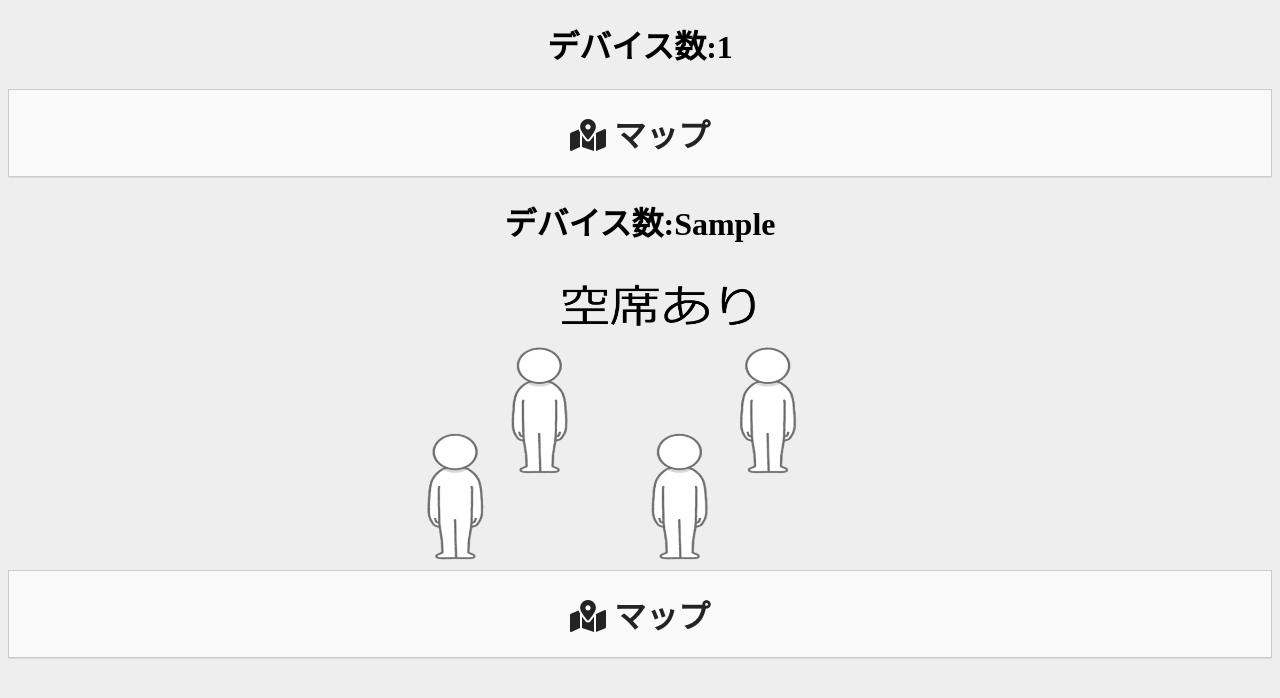
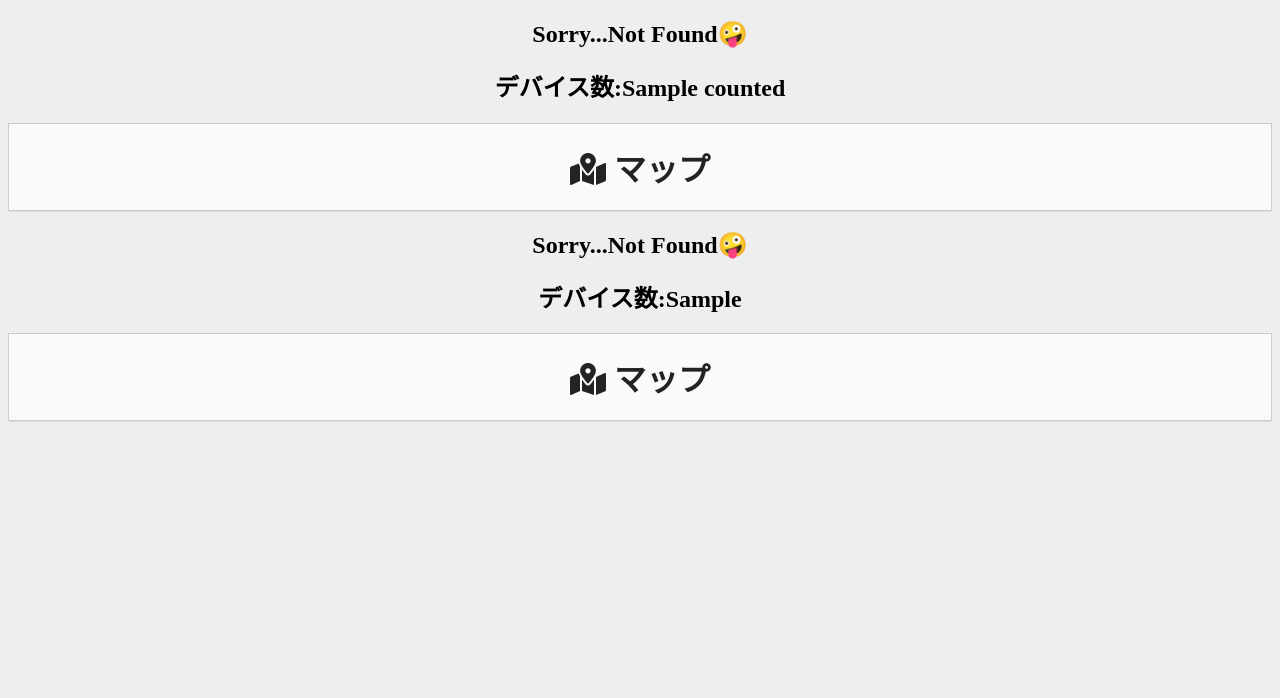
Before and after one commit to Tonoyama/cafe_page, a Flask app: template app/templates/index.html in a window 1280 px wide. Shown: the top 698 px of the page. Run offline with Flask 2, Linux system fonts and the light colour scheme; the template is opened without the code that fills it: most values are stand-ins (such as "Sample title", 1, 10 or a date in 2020); some libraries are stand-ins or nearby versions.

Commit message:
Jinja の書き方を修正

```diff
--- a/app/app.py
+++ b/app/app.py
@@ -24,9 +24,17 @@
     addr3 = str(request.form['addr3'])
     return render_template('index.html', count3=count3, addr3=addr3)
 
+
 @app.route("/", methods=["GET"])
 def view():
-    return render_template('index.html', count=count, count2=count2)
+    counted = int(count)+int(count2)
+    if counted < 50:
+        counted == "1"
+    elif counted < 60:
+        counted == "2"
+    else:
+        counted == "3"
+    return render_template('index.html', counted=counted, count2=count3)
 
 
 if __name__ == "__main__":
--- a/app/templates/index.html
+++ b/app/templates/index.html
@@ -5,35 +5,61 @@
     <meta name="viewport" content="width=device-width, initial-scale=1">
     <title>混雑度チェッカー</title><!--titleはタブの名前(Webページのタイトル)-->
     <!-- cssの読み込み -->
-    <link rel="stylesheet" href="/css/style.css">
     <link rel="stylesheet" href="static/css/style.css" media="screen">
     <link rel="stylesheet" href="https://use.fontawesome.com/releases/v5.12.1/css/all.css">
 </head>
 <body>
-    <form method="post">
-        <h1 class="text-muted">デバイス数:{{count}}</h1>
-    </form>
+    <div>
+        {% if counted %}
+            {% if counted > 0 %}
+                <img src="{{ url_for('static', filename = 'images/empty.png') }}">
+            {% elif counted > 60 %}
+                <img src="{{ url_for('static', filename = 'images/little_empty.png') }}">
+            {% elif counted > 80 %}
+                <img src="{{ url_for('static', filename = 'images/crowded.png') }}">
+            {% else %}
+                <h2>Sorry...Not Found🤪</h2>
+		    {% endif %}
+        {% endif %}
+    </div>
+    <div>
+        <form method="post">
+            <h2 class="text-muted">デバイス数:{{counted}}</h2>
+        </form>
+    </div>
     <div>
         <details>
             <summary><i class="fas fa-map-marked-alt"></i> マップ</summary>
             <div>
-                <img src="../static/images/little_empty.png">
+                <img src="{{ url_for('static', filename = 'images/empty.png') }}">
             </div>
         </details>
     </div>
 
     <!--Z号館側-->
-    <form method="post">
-        <h1 class="text-muted">デバイス数:{{count2}}</h1>
-    </form>
     <div>
-        <img src="../static/images/empty.png">
+        {% if counted %}
+            {% if counted > 0 %}
+                <img src="{{ url_for('static', filename = 'images/empty.png') }}">
+            {% elif counted > 60 %}
+                <img src="{{ url_for('static', filename = 'images/little_empty.png') }}">
+            {% elif counted > 80 %}
+                <img src="{{ url_for('static', filename = 'images/crowded.png') }}">
+            {% else %}
+                <h2>Sorry...Not Found🤪</h2>
+		    {% endif %}
+        {% endif %}
+    </div>
+    <div>
+        <form method="post">
+            <h2 class="text-muted">デバイス数:{{count2}}</h2>
+        </form>
     </div>
     <div>
         <details>
             <summary><i class="fas fa-map-marked-alt"></i> マップ</summary>
             <div>
-                <img src="../static/images/crowded.png" secrlset="image-sp.jpg 480w, image-tablet.jpg 640w, image-pc 960w">
+                <img src="{{ url_for('static', filename = 'images/empty.png') }}">
             </div>
         </details>
     </div>
```
